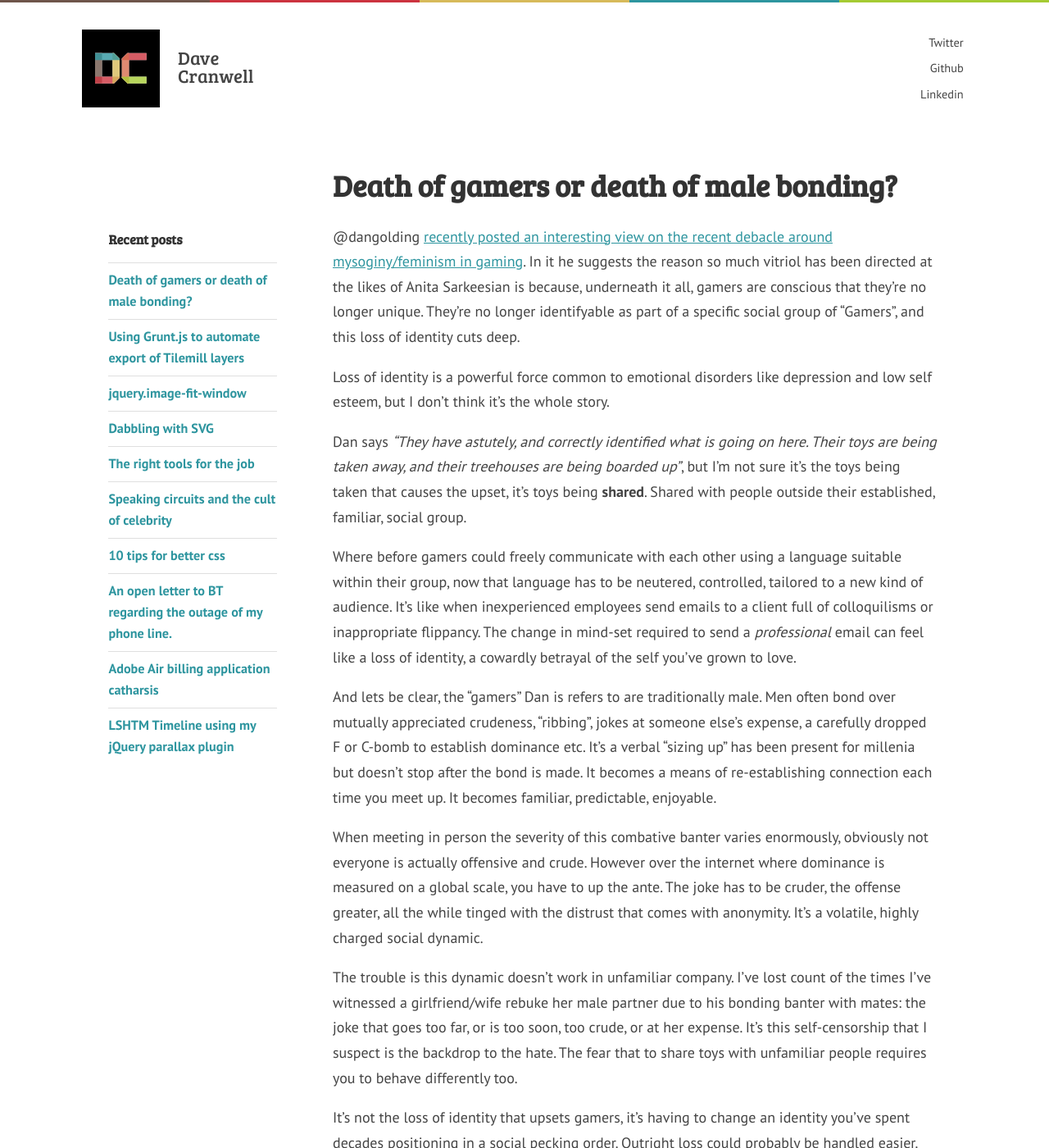
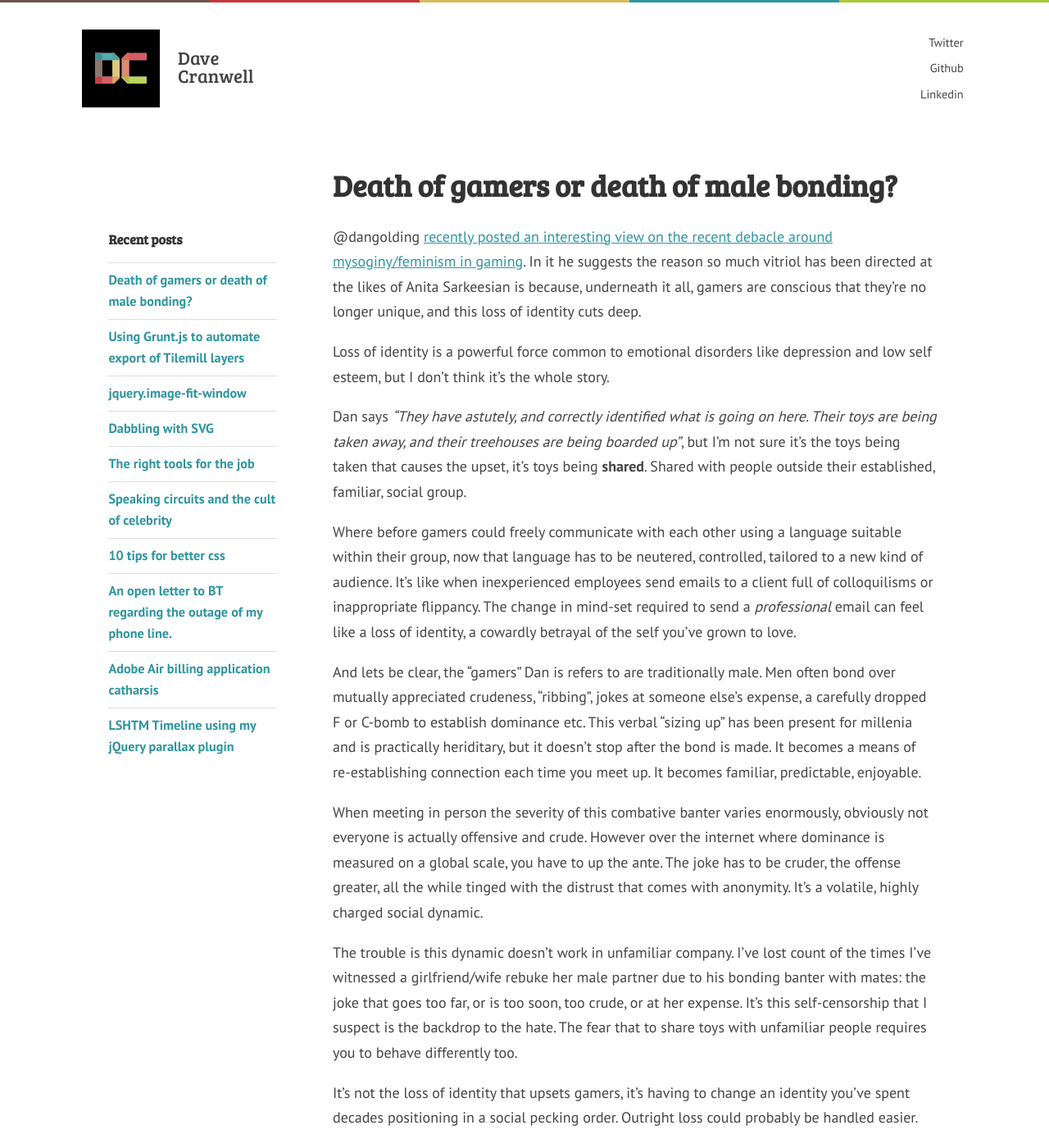
Before and after one commit to davecranwell/davecranwell.github.io, a Jekyll site: the page built from _posts/2014-08-27-death-of-gamers.md, in a window 1280 px wide and 1400 px high. Shown: the whole window at 82% size. Built offline with Jekyll 4.4.1, drawn with Linux system fonts in a browser that asks for light colours; nearby versions of some CDN libraries; Markdown is read by kramdown in place of the engine named in the settings; comment, search, counter and statistics services are not loaded.

Commit message:
rewording

```diff
--- a/_posts/2014-08-27-death-of-gamers.md
+++ b/_posts/2014-08-27-death-of-gamers.md
@@ -3,7 +3,7 @@ layout: post
 title: Death of gamers or death of male bonding?
 ---
 
-@dangolding [recently posted an interesting view on the recent debacle around mysoginy/feminism in gaming](http://dangolding.tumblr.com/post/95985875943/the-end-of-gamers). In it he suggests the reason so much vitriol has been directed at the likes of Anita Sarkeesian is because, underneath it all, gamers are conscious that they're no longer unique. They're no longer identifyable as part of a specific social group of "Gamers", and this loss of identity cuts deep.
+@dangolding [recently posted an interesting view on the recent debacle around mysoginy/feminism in gaming](http://dangolding.tumblr.com/post/95985875943/the-end-of-gamers). In it he suggests the reason so much vitriol has been directed at the likes of Anita Sarkeesian is because, underneath it all, gamers are conscious that they're no longer unique, and this loss of identity cuts deep.
 
 Loss of identity is a powerful force common to emotional disorders like depression and low self esteem, but I don't think it's the whole story.
 
@@ -11,7 +11,7 @@ Dan says *"They have astutely, and correctly identified what is going on here. T
 
 Where before gamers could freely communicate with each other using a language suitable within their group, now that language has to be neutered, controlled, tailored to a new kind of audience. It's like when inexperienced employees send emails to a client full of colloquilisms or inappropriate flippancy. The change in mind-set required to send a *professional* email can feel like a loss of identity, a cowardly betrayal of the self you've grown to love.
 
-And lets be clear, the "gamers" Dan is refers to are traditionally male. Men often bond over mutually appreciated crudeness, "ribbing", jokes at someone else's expense, a carefully dropped F or C-bomb to establish dominance etc. It's a verbal "sizing up" has been present for millenia but doesn't stop after the bond is made. It becomes a means of re-establishing connection each time you meet up. It becomes familiar, predictable, enjoyable.
+And lets be clear, the "gamers" Dan is refers to are traditionally male. Men often bond over mutually appreciated crudeness, "ribbing", jokes at someone else's expense, a carefully dropped F or C-bomb to establish dominance etc. This verbal "sizing up" has been present for millenia and is practically heriditary, but it doesn't stop after the bond is made. It becomes a means of re-establishing connection each time you meet up. It becomes familiar, predictable, enjoyable.
 
 When meeting in person the severity of this combative banter varies enormously, obviously not everyone is actually offensive and crude. However over the internet where dominance is measured on a global scale, you have to up the ante. The joke has to be cruder, the offense greater, all the while tinged with the distrust that comes with anonymity. It's a volatile, highly charged social dynamic.
 
```
